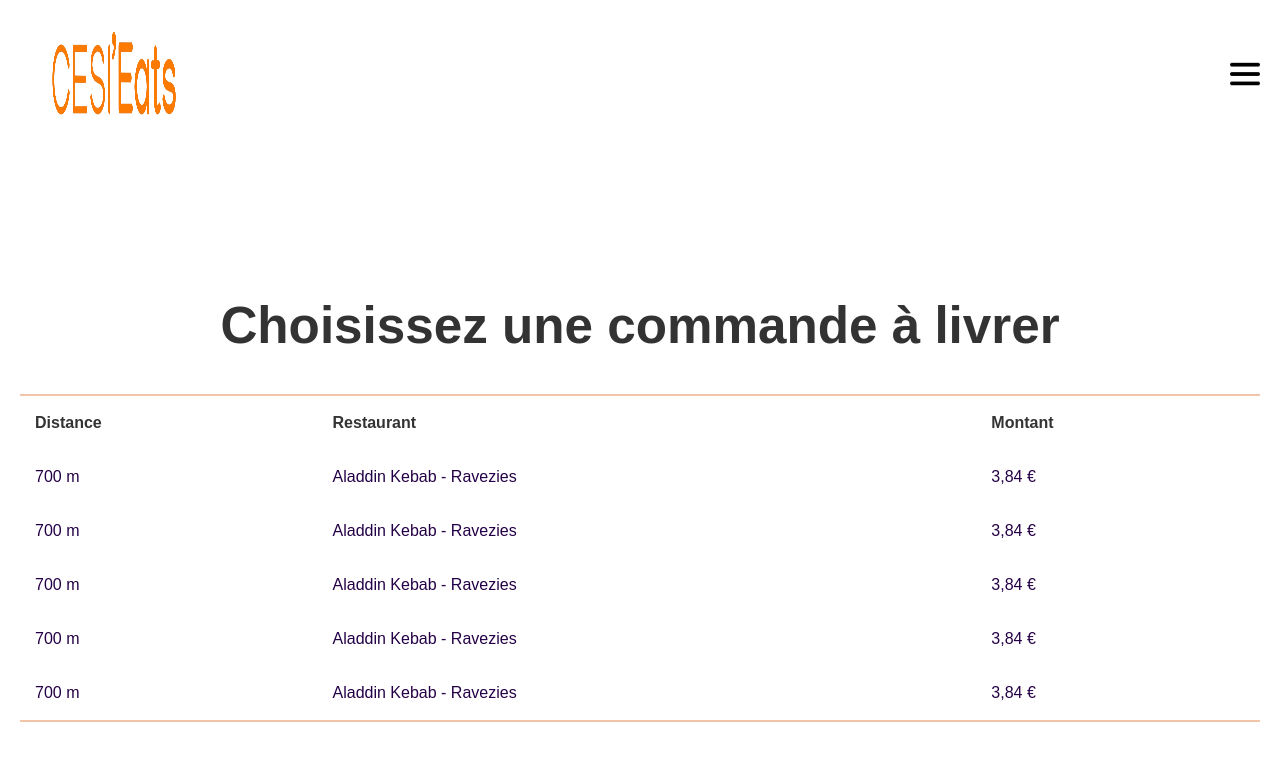
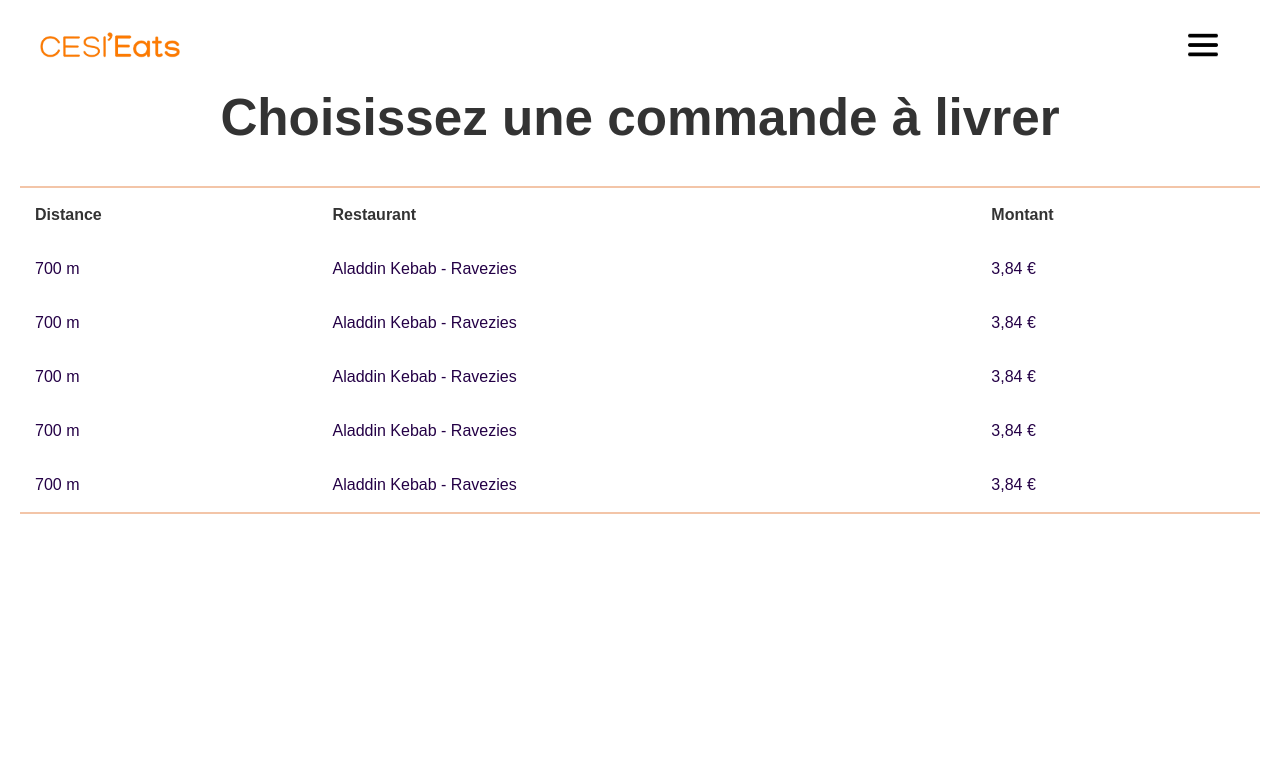
Before and after one commit to samuellllllllllll/Projet-Web-V2, a React (Vite) app in the folder frontend/: page /livreur in a window 1280 px wide. Shown: the top 760 px of the page. Built offline with nearby package versions, Linux system fonts and the light colour scheme.

Commit message:
Added several things

```diff
--- /dev/null
+++ b/frontend/src/components/MobileHeader.jsx
@@ -0,0 +1,39 @@
+import React, { useState } from 'react';
+import PropTypes from 'prop-types';
+import logo from '../assets/logo.png';
+import menuIcon from '../assets/menu.png';
+import '../styles/MobileHeader.css';
+import MenuDeliveryman from '../components/menuDeliveryman';
+
+const MobileHeader = () => {
+    const [isMenuOpen, setIsMenuOpen] = useState(false);
+
+    const toggleMenu = () => {
+        setIsMenuOpen(!isMenuOpen);
+    };
+
+    return (
+        <div className='page'>
+            <header className="mobile-header">
+                <img src={logo} alt="logo CESI'Eats" className="logo-header-2" />
+                <img
+                    src={menuIcon}
+                    alt="Menu Icon"
+                    className="menu-icon"
+                    onClick={toggleMenu}
+                    aria-expanded={isMenuOpen}
+                    aria-controls="menu-deliveryman"
+                />
+            </header>
+            <MenuDeliveryman isOpen={isMenuOpen} onClose={toggleMenu} activeMenu="deliver" />
+        </div>
+    );
+}
+
+MobileHeader.propTypes = {
+    isOpen: PropTypes.bool,
+    onClose: PropTypes.func,
+    activeMenu: PropTypes.string,
+};
+
+export default MobileHeader;
--- a/frontend/src/pages/deliveryman/account.jsx
+++ b/frontend/src/pages/deliveryman/account.jsx
@@ -1,19 +1,60 @@
-import React from 'react'
+import React, { useState } from 'react';
+import '../../styles/deliveryman/account.css';
 import logo from '../../assets/logo.png';
 import menuIcon from '../../assets/menu.png';
+import profileIcon from '../../assets/utilisateur.png'; // Assume this is the profile icon image
+import MobileHeader from '../../components/MobileHeader';
 
-const account = () => {
+const Account = () => {
+    const [isEditing, setIsEditing] = useState(false);
+    const [nom, setNom] = useState('Vincent');
+    const [prenom, setPrenom] = useState('Verlaan');
+    const [telephone, setTelephone] = useState('06 06 06 06 06');
+    const [email, setEmail] = useState('vincent.verlaan@cesieats.fr');
 
-    const toggleMenu = () => {
-        setIsMenuOpen(!isMenuOpen);
+    const handleEditClick = () => {
+        setIsEditing(true);
+    };
+
+    const handleSaveClick = () => {
+        setIsEditing(false);
+        // Ajouter la logique pour sauvegarder les modifications
     };
 
     return (
-        <header className="menu-header">
-            <img src={logo} alt="logo CESI'Eats" className="logo" />
-            <img src={menuIcon} alt="Menu Icon" className="menuIcon" onClick={toggleMenu} />
-        </header>
+        <div className="account-page">
+            <MobileHeader />
+            <main className="account-content">
+                <div className="header-container">
+                    <h1>Mon compte</h1>
+                    {!isEditing && <button className="edit-button" onClick={handleEditClick}>Modifier</button>}
+                    {isEditing && <button className="edit-button" onClick={handleSaveClick}>Sauvegarder</button>}
+                </div>
+                <div className="profile-section">
+                    <img src={profileIcon} alt="Photo de profil" className="profile-icon" />
+                    <p>Photo de profil</p>
+                </div>
+                <div className="user-info">
+                    <div className="info-item">
+                        <span className="label">Nom</span>
+                        {isEditing ? <input type="text" value={nom} onChange={(e) => setNom(e.target.value)} /> : <span className="value">{nom}</span>}
+                    </div>
+                    <div className="info-item">
+                        <span className="label">Prénom</span>
+                        {isEditing ? <input type="text" value={prenom} onChange={(e) => setPrenom(e.target.value)} /> : <span className="value">{prenom}</span>}
+                    </div>
+                    <div className="info-item">
+                        <span className="label">Téléphone</span>
+                        {isEditing ? <input type="tel" value={telephone} onChange={(e) => setTelephone(e.target.value)} /> : <span className="value">{telephone}</span>}
+                    </div>
+                    <div className="info-item">
+                        <span className="label">Email</span>
+                        {isEditing ? <input type="email" value={email} onChange={(e) => setEmail(e.target.value)} /> : <span className="value">{email}</span>}
+                    </div>
+                </div>
+            </main>
+        </div>
     );
 };
 
-export default account
+export default Account;
--- a/frontend/src/pages/deliveryman/deliveryman.jsx
+++ b/frontend/src/pages/deliveryman/deliveryman.jsx
@@ -4,6 +4,7 @@
 import '../../styles/deliveryman/deliveryman.css';
 import logo from '../../assets/logo.png';
 import menuIcon from '../../assets/menu.png';
+import MobileHeader from '../../components/MobileHeader';
 
 const Deliveryman = () => {
   const [selectedOrder, setSelectedOrder] = useState(null);
@@ -17,12 +18,15 @@
     setIsMenuOpen(!isMenuOpen);
   };
 
+  const deliverOrder = () => {
+    if (selectedOrder) {
+      window.location.href = "/deliverymanOrder";
+    }
+  };
+
   return (
     <div className="menu-page">
-      <header className="menu-header">
-        <img src={logo} alt="logo CESI'Eats" className="logo" />
-        <img src={menuIcon} alt="Menu Icon" className="menuIcon" onClick={toggleMenu} />
-      </header>
+      <MobileHeader />
       <h1>Choisissez une commande à livrer</h1>
       <table>
         <thead className='bottom'>
@@ -44,7 +48,7 @@
         </tbody>
       </table>
       {selectedOrder && (
-        <button className="deliver-button" onClick={() => alert(`Commande de ${selectedOrder.restaurant} livrée !`)}>
+        <button className="deliver-button" onClick={deliverOrder}>
           Livrer cette commande
         </button>
       )}
--- a/frontend/src/pages/deliveryman/deliverymanOrder.jsx
+++ b/frontend/src/pages/deliveryman/deliverymanOrder.jsx
@@ -1,16 +1,25 @@
-import React from 'react';
+import React, { useState } from 'react';
 import '../../styles/deliveryman/deliverymanOrder.css';
 import logo from '../../assets/logo.png';
 import menuIcon from '../../assets/menu.png';
+import MenuDeliveryman from '../../components/menuDeliveryman';
 import locationIcon from '../../assets/localisateur.png';
+import MobileHeader from '../../components/MobileHeader';
 
 const DeliverymanOrder = () => {
+    const [isMenuOpen, setIsMenuOpen] = useState(false);
+
+    const toggleMenu = () => {
+        setIsMenuOpen(!isMenuOpen);
+    };
+
+    const deliverOrder = () => {
+        window.location.href = "/deliverymanOrder2";
+    }
+
     return (
         <div className="menu-page">
-            <header className="menu-header">
-                <img src={logo} alt="logo CESI'Eats" className="logo" />
-                <img src={menuIcon} alt="Menu Icon" className="menuIcon" />
-            </header>
+            <MobileHeader />
             <main className="order-details">
                 <h1>Récupérez la commande au restaurant</h1>
                 <div className="progress-bar">
@@ -27,9 +36,10 @@
                 </div>
                 <div className="confirm-section">
                     <h3>Avez-vous récupéré la commande ?</h3>
-                    <button className="confirm-button">Confirmer</button>
+                    <button className="confirm-button" onClick={deliverOrder}>Confirmer</button>
                 </div>
             </main>
+            <MenuDeliveryman isOpen={isMenuOpen} onClose={toggleMenu} activeMenu="deliver" />
         </div>
     );
 }
--- a/frontend/src/pages/deliveryman/deliverymanOrder2.jsx
+++ b/frontend/src/pages/deliveryman/deliverymanOrder2.jsx
@@ -1,16 +1,36 @@
-import React from 'react';
+import React, { useState } from 'react';
 import '../../styles/deliveryman/deliverymanOrder2.css';
 import logo from '../../assets/logo.png';
 import menuIcon from '../../assets/menu.png';
 import locationIcon from '../../assets/localisateur.png';
+import MenuDeliveryman from '../../components/menuDeliveryman';
+import MobileHeader from '../../components/MobileHeader';
 
 const DeliverymanOrder2 = () => {
+    const [isMenuOpen, setIsMenuOpen] = useState(false);
+    const [code, setCode] = useState(["", "", "", ""]);
+
+    const toggleMenu = () => {
+        setIsMenuOpen(!isMenuOpen);
+    };
+
+    const handleCodeChange = (e, index) => {
+        const newCode = [...code];
+        newCode[index] = e.target.value;
+        setCode(newCode);
+    };
+
+    const deliverOrder = () => {
+        if (code.every(digit => digit !== "")) {
+            window.location.href = "/deliverymanOrder3";
+        } else {
+            alert("Veuillez entrer un code valide à 4 chiffres");
+        }
+    }
+
     return (
         <div className="menu-page">
-            <header className="menu-header">
-                <img src={logo} alt="logo CESI'Eats" className="logo" />
-                <img src={menuIcon} alt="Menu Icon" className="menuIcon" />
-            </header>
+            <MobileHeader />
             <main className="order-details">
                 <h1>Livrez la commande au client</h1>
                 <div className="progress-bar">
@@ -24,16 +44,22 @@
                 <div className='order-code'>
                     <h2>Demandez le code au client et rentrez le pour confirmer la livraison</h2>
                     <div className="code-input">
-                        <input type="text" maxLength="1" />
-                        <input type="text" maxLength="1" />
-                        <input type="text" maxLength="1" />
-                        <input type="text" maxLength="1" />
+                        {code.map((digit, index) => (
+                            <input
+                                key={index}
+                                type="text"
+                                maxLength="1"
+                                value={digit}
+                                onChange={(e) => handleCodeChange(e, index)}
+                            />
+                        ))}
                     </div>
                 </div>
                 <div className="confirm-section">
-                    <button className="confirm-button">Confirmer</button>
+                    <button className="confirm-button" onClick={deliverOrder}>Confirmer</button>
                 </div>
             </main>
+            <MenuDeliveryman isOpen={isMenuOpen} onClose={toggleMenu} activeMenu="deliver" />
         </div>
     );
 }
--- a/frontend/src/pages/deliveryman/deliverymanOrder3.jsx
+++ b/frontend/src/pages/deliveryman/deliverymanOrder3.jsx
@@ -1,23 +1,40 @@
-import React from 'react';
+import React, { useState } from 'react';
 import '../../styles/deliveryman/deliverymanOrder3.css';
 import logo from '../../assets/logo.png';
 import menuIcon from '../../assets/menu.png';
 import valid from '../../assets/valid2.png';
+import MenuDeliveryman from '../../components/menuDeliveryman';
+import MobileHeader from '../../components/MobileHeader';
 
 const DeliverymanOrder3 = () => {
+
+    const [isMenuOpen, setIsMenuOpen] = useState(false);
+
+    const toggleMenu = () => {
+        setIsMenuOpen(!isMenuOpen);
+    };
+
+    const handleCodeChange = (e, index) => {
+        const newCode = [...code];
+        newCode[index] = e.target.value;
+        setCode(newCode);
+    };
+
+    const deliverOrder = () => {
+        window.location.href = "/livreur";
+    }
+
     return (
         <div className="menu-page">
-            <header className="menu-header">
-                <img src={logo} alt="logo CESI'Eats" className="logo" />
-                <img src={menuIcon} alt="Menu Icon" className="menuIcon" />
-            </header>
+            <MobileHeader />
             <main className="order-details">
                 <img src={valid} alt="validation" className="valid" />
                 <h1>Commande livrée !</h1>
                 <div className="confirm-section">
-                    <button className="confirm-button">Retour à l'accueil</button>
+                    <button className="confirm-button" onClick={deliverOrder} >Retour à l'accueil</button>
                 </div>
             </main>
+            <MenuDeliveryman isOpen={isMenuOpen} onClose={toggleMenu} activeMenu="deliver" />
         </div>
     );
 }
--- /dev/null
+++ b/frontend/src/styles/MobileHeader.css
@@ -0,0 +1,37 @@
+.page {
+    display: flex;
+    flex-direction: column;
+    width: 100%;
+}
+
+.mobile-header {
+    display: flex;
+    justify-content: space-between;
+    align-items: center;
+    width: 95%;
+    padding: 10px 20px;
+    position: relative;
+    z-index: 100;
+    background-color: #fff;
+}
+
+.menu-icon {
+    width: 30px;
+    cursor: pointer;
+    margin-left: auto;
+}
+
+.logo-header-2 {
+    width: 140px;
+    height: auto;
+    margin-right: auto;
+}
+
+/* Media query pour les petits écrans */
+@media (max-width: 600px) {
+    .mobile-header {
+        padding: 10px; /* Réduire le padding pour les petits écrans */
+        width: 105%;
+        margin-left: -20px;
+    }
+}
--- a/frontend/src/styles/deliveryman/account.css
+++ b/frontend/src/styles/deliveryman/account.css
@@ -1,29 +1,72 @@
-.menu-page {
+.account-page {
     width: 100%;
-    height: 100vh; /* S'assure que la page prend toute la hauteur de la fenêtre */
+    height: 100vh;
     display: flex;
-    flex-direction: column; /* Permet une disposition verticale */
-    align-items: center; /* Centre horizontalement les éléments */
+    flex-direction: column;
+    align-items: center;
     padding: 20px;
-    box-sizing: border-box; /* Inclut le padding dans les dimensions */
-    background-color: #fff; /* Fond blanc pour la page */
+    box-sizing: border-box;
+    background-color: #fff;
 }
 
-.menu-header {
+.header-container {
     display: flex;
     justify-content: space-between;
     align-items: center;
-    width: 100%;
-    padding: 10px 20px;
-    position: relative; /* Assure que le header est positionné relativement */
-    z-index: 100; /* Assure que le header est au-dessus d'autres éléments */
-    background-color: #fff; /* Fond blanc pour le header */
+    width: 100%; /* Ajout de la largeur à 100% pour s'adapter à la largeur de la page */
+    max-width: 800px; /* Largeur maximale du contenu pour éviter qu'il ne devienne trop large */
+    margin-left: 20%;
 }
 
-.logo {
-    width: 10%;
+.account-content {
+    text-align: center;
+    margin-top: 20px;
 }
 
-.menuIcon {
-    width: 3%;
+.edit-button {
+    background-color: transparent;
+    border: none;
+    color: orange;
+    font-size: 16px;
+    cursor: pointer;
 }
+
+.edit-button:hover {
+    background-color: transparent;
+}
+
+.profile-section {
+    margin-top: 20px;
+}
+
+.profile-icon {
+    width: 100px;
+    height: 100px;
+}
+
+.user-info {
+    margin-top: 20px;
+    display: flex;
+    flex-direction: column;
+    align-items: center; /* Centrer horizontalement */
+}
+
+.info-item {
+    display: flex;
+    justify-content: space-between;
+    width: 80%;
+    margin: 10px auto;
+    font-size: 16px;
+    align-items: center;
+}
+
+.label {
+    font-weight: bold;
+    color: purple;
+}
+
+.value {
+    color: black;
+    text-align: center;
+    margin-left: 10px;
+}
```
Also changed, not shown: frontend/src/assets/utilisateur.png (added), frontend/src/styles/deliveryman/MobileHeader.css (added), frontend/styles/deliveryman/MobileHeader.css (added).
